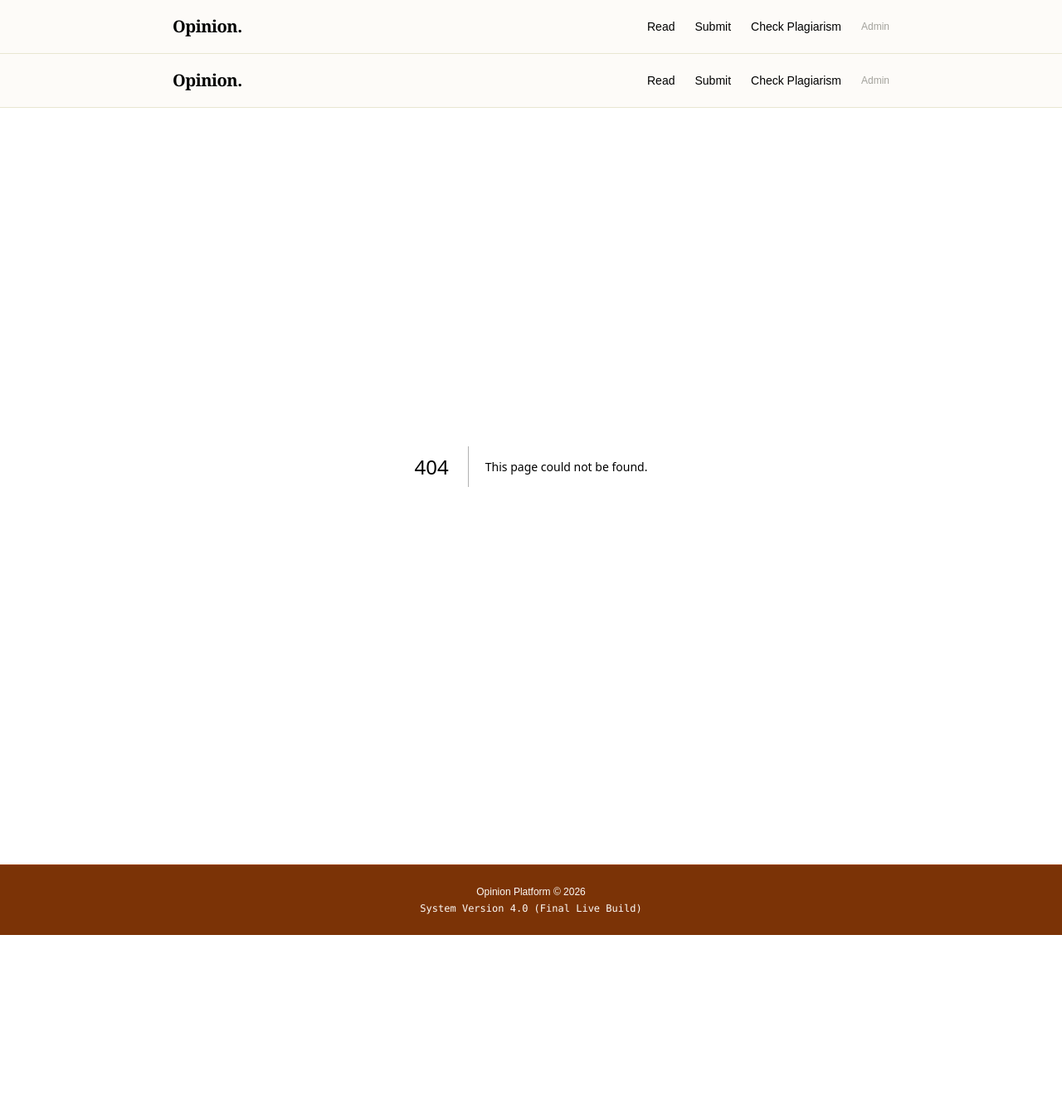
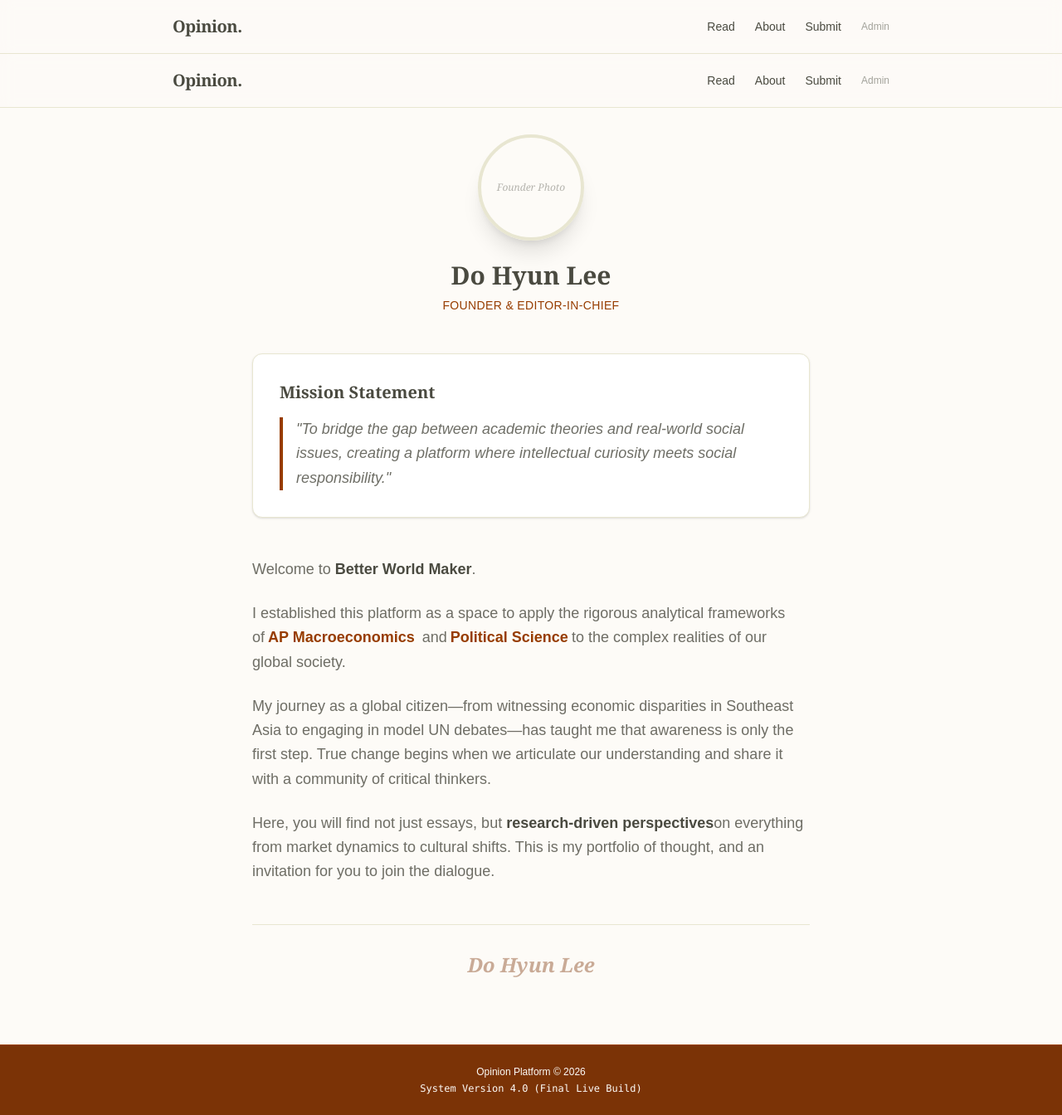
Before and after one commit to dlehgus080310-boop/Opinion-platform, a Next.js app: page /about in a window 1280 px wide. Before the commit this address had no page. Shown: the whole page at 83% size. Before the commit the page ends 1127 px from the top, so only its background shows below. Built offline with nearby package versions, Linux system fonts and the light colour scheme.

Commit message:
Feat: Complete Portfolio V4 enhancements (About page, Categories, Polish)

```diff
--- /dev/null
+++ b/src/app/about/page.tsx
@@ -0,0 +1,64 @@
+import Image from "next/image";
+
+export const metadata = {
+    title: "About the Founder | Opinion Platform",
+    description: "The mission and story behind Better World Maker.",
+};
+
+export default function AboutPage() {
+    return (
+        <div className="max-w-2xl mx-auto space-y-12 animate-in fade-in slide-in-from-bottom-4 duration-700">
+
+            {/* Header Section */}
+            <section className="text-center space-y-6">
+                <div className="relative w-32 h-32 mx-auto rounded-full overflow-hidden border-4 border-beige-200 shadow-xl">
+                    {/* Placeholder for Founder's Image - User can replace this later */}
+                    <div className="w-full h-full bg-beige-300 flex items-center justify-center text-beige-900/40 text-xs font-serif italic">
+                        Founder Photo
+                    </div>
+                </div>
+                <div>
+                    <h1 className="text-3xl font-serif font-bold text-beige-900">Do Hyun Lee</h1>
+                    <p className="text-amber-800 font-medium tracking-wide uppercase text-sm mt-2">Founder & Editor-in-Chief</p>
+                </div>
+            </section>
+
+            {/* Mission Statement */}
+            <section className="bg-white p-8 rounded-xl shadow-sm border border-beige-200">
+                <h2 className="text-xl font-serif font-bold text-beige-900 mb-4">Mission Statement</h2>
+                <blockquote className="text-lg text-beige-900/80 italic leading-relaxed border-l-4 border-amber-800 pl-4">
+                    "To bridge the gap between academic theories and real-world social issues, creating a platform where intellectual curiosity meets social responsibility."
+                </blockquote>
+            </section>
+
+            {/* Narrative Section */}
+            <section className="space-y-6 text-beige-900/80 leading-relaxed text-lg">
+                <p>
+                    Welcome to <span className="font-bold text-beige-900">Better World Maker</span>.
+                </p>
+                <p>
+                    I established this platform as a space to apply the rigorous analytical frameworks of
+                    <span className="font-semibold text-amber-800 mx-1">AP Macroeconomics</span> and
+                    <span className="font-semibold text-amber-800 mx-1">Political Science</span>
+                    to the complex realities of our global society.
+                </p>
+                <p>
+                    My journey as a global citizen—from witnessing economic disparities in Southeast Asia to
+                    engaging in model UN debates—has taught me that awareness is only the first step.
+                    True change begins when we articulate our understanding and share it with a community
+                    of critical thinkers.
+                </p>
+                <p>
+                    Here, you will find not just essays, but <span className="font-bold text-beige-900">research-driven perspectives</span>
+                    on everything from market dynamics to cultural shifts. This is my portfolio of thought,
+                    and an invitation for you to join the dialogue.
+                </p>
+            </section>
+
+            {/* Footer / Signature */}
+            <div className="pt-8 border-t border-beige-200 text-center">
+                <p className="font-serif text-2xl text-amber-900/40 font-bold italic">Do Hyun Lee</p>
+            </div>
+        </div>
+    );
+}
--- a/src/app/admin/edit/[id]/page.tsx
+++ b/src/app/admin/edit/[id]/page.tsx
@@ -93,8 +93,8 @@ export default async function EditPage(props: PageProps) {
                         <option value="Science">Science</option>
                         <option value="Medical">Medical</option>
                         <option value="Essay">Essay</option>
-                        <option value="Portfolio (Art)">Portfolio (Art)</option>
-                        <option value="Portfolio (Architecture)">Portfolio (Architecture)</option>
+                        <option value="Academic Research">Academic Research</option>
+                        <option value="AP Economics Insights">AP Economics Insights</option>
                     </select>
                 </div>
 
--- a/src/app/article/[id]/page.tsx
+++ b/src/app/article/[id]/page.tsx
@@ -1,5 +1,6 @@
 import { getArticleById } from "@/lib/store";
 import Link from "next/link";
+import Image from "next/image";
 import { ArrowLeft } from "lucide-react";
 
 interface PageProps {
@@ -46,28 +47,35 @@ export default async function ArticlePage(props: PageProps) {
             </Link>
 
             <header className="mb-12 text-center">
-                <div className="flex justify-center mb-6">
-                    <span className="px-3 py-1 bg-amber-50 text-amber-800 text-xs font-bold tracking-widest uppercase rounded-full">
+                <div className="border-b border-beige-200 pb-8 mb-8">
+                    <div className="flex items-center gap-3 mb-6">
+                        <span className="text-sm font-bold tracking-wider uppercase text-amber-800 bg-amber-50 px-3 py-1 rounded">
                             {article.category}
+                        </span>
+                        <span className="text-sm text-beige-900/60">
+                            {new Date(article.createdAt).toLocaleDateString('en-US', { year: 'numeric', month: 'short', day: '2-digit' })}
                         </span>
                     </div>
                     <h1 className="text-4xl md:text-5xl font-serif font-bold text-beige-900 mb-6 leading-tight">
                         {article.title}
                     </h1>
-                <div className="flex items-center justify-center gap-4 text-beige-900/60 text-sm mb-8">
-                    <span className="font-medium text-beige-900">{article.author}</span>
-                    <span>•</span>
-                    <span>{new Date(article.createdAt).toLocaleDateString(undefined, { year: 'numeric', month: 'long', day: 'numeric' })}</span>
+                    <div className="flex items-center gap-3 text-beige-900/60 font-medium">
+                        <div className="w-10 h-10 rounded-full bg-beige-200 flex items-center justify-center text-lg font-serif">
+                            {article.author[0]}
+                        </div>
+                        <span>By {article.author}</span>
+                    </div>
                 </div>
 
-                {/* Article Cover Image */}
                 {article.imageUrl && (
-                    <div className="relative w-full mb-12 rounded-xl overflow-hidden shadow-sm bg-beige-50">
-                        {/* eslint-disable-next-line @next/next/no-img-element */}
-                        <img
+                    <div className="relative w-full h-auto max-h-[600px] mb-10 rounded-xl overflow-hidden border border-beige-200 bg-beige-50">
+                        <Image
                             src={article.imageUrl}
                             alt={article.title}
-                            className="w-full h-auto max-h-[80vh] object-contain mx-auto"
+                            width={1200}
+                            height={800}
+                            className="w-full h-auto object-contain max-h-[600px]"
+                            priority
                         />
                     </div>
                 )}
--- a/src/app/page.tsx
+++ b/src/app/page.tsx
@@ -7,7 +7,7 @@ import Image from "next/image";
 export const dynamic = 'force-dynamic';
 export const revalidate = 0; // Disable ISR cache completely
 
-const CATEGORIES: Category[] = ['Politics', 'Economy', 'Society', 'Culture', 'Science', 'Medical', 'Essay', 'Portfolio (Art)', 'Portfolio (Architecture)'];
+const CATEGORIES: Category[] = ['Politics', 'Economy', 'Society', 'Culture', 'Science', 'Medical', 'Essay', 'Academic Research', 'AP Economics Insights'];
 
 interface PageProps {
   searchParams: Promise<{ category?: string }>;
@@ -50,10 +50,10 @@ export default async function Home(props: PageProps) {
 
       <header className="mb-12 text-center space-y-4">
         <h1 className="text-4xl md:text-5xl font-serif font-bold text-beige-900 tracking-tight">
-          Voices of the Era v3.2
+          Voices of the Era v4.0
         </h1>
         <p className="text-lg text-beige-900/60 max-w-2xl mx-auto">
-          A collection of curated essays, articles, and perspectives on the world around us.
+          A platform bridging academic theories and real-world issues.
         </p>
       </header>
 
@@ -129,7 +129,7 @@ export default async function Home(props: PageProps) {
                     {article.category}
                   </span>
                   <span className="text-xs text-beige-900/40">
-                    {new Date(article.createdAt).toLocaleDateString()}
+                    {new Date(article.createdAt).toLocaleDateString('en-US', { year: 'numeric', month: 'short', day: '2-digit' })}
                   </span>
                 </div>
                 <h2 className="text-2xl font-serif font-bold text-beige-900 mb-3 group-hover:text-amber-800 transition-colors">
--- a/src/app/submit/page.tsx
+++ b/src/app/submit/page.tsx
@@ -40,12 +40,10 @@ export default function SubmitPage() {
                         Category
                     </label>
                     <select
+                        name="category"
                         id="category"
-                        name="category"
-                        required
-                        className="w-full px-4 py-2 rounded-lg border border-beige-200 bg-white focus:outline-none focus:ring-2 focus:ring-amber-200/50"
+                        className="w-full px-4 py-3 rounded-lg border border-beige-300 bg-white focus:outline-none focus:ring-2 focus:ring-amber-500/20 text-beige-900"
                     >
-                        <option value="">Select a category...</option>
                         <option value="Politics">Politics</option>
                         <option value="Economy">Economy</option>
                         <option value="Society">Society</option>
@@ -53,8 +51,8 @@ export default function SubmitPage() {
                         <option value="Science">Science</option>
                         <option value="Medical">Medical</option>
                         <option value="Essay">Essay</option>
-                        <option value="Portfolio (Art)">Portfolio (Art)</option>
-                        <option value="Portfolio (Architecture)">Portfolio (Architecture)</option>
+                        <option value="Academic Research">Academic Research</option>
+                        <option value="AP Economics Insights">AP Economics Insights</option>
                     </select>
                 </div>
 
--- a/src/components/Navbar.tsx
+++ b/src/components/Navbar.tsx
@@ -12,12 +12,16 @@ export default function Navbar() {
                     <Link href="/" className="hover:text-amber-700 transition-colors">
                         Read
                     </Link>
+                    <Link href="/about" className="hover:text-amber-700 transition-colors">
+                        About
+                    </Link>
                     <Link href="/submit" className="hover:text-amber-700 transition-colors">
                         Submit
                     </Link>
-                    <Link href="/plagiarism-check" className="hover:text-amber-700 transition-colors">
+                    {/* Internal Tool Hidden for Public Portfolio */}
+                    {/* <Link href="/plagiarism-check" className="hover:text-amber-700 transition-colors">
                         Check Plagiarism
-                    </Link>
+                    </Link> */}
                     <Link href="/admin" className="text-xs text-beige-900/50 hover:text-amber-700 transition-colors">
                         Admin
                     </Link>
--- a/src/lib/store.ts
+++ b/src/lib/store.ts
@@ -1,6 +1,6 @@
 import { prisma } from "./prisma";
 
-export type Category = 'Politics' | 'Economy' | 'Society' | 'Culture' | 'Science' | 'Medical' | 'Essay' | 'Portfolio (Art)' | 'Portfolio (Architecture)';
+export type Category = 'Politics' | 'Economy' | 'Society' | 'Culture' | 'Science' | 'Medical' | 'Essay' | 'Academic Research' | 'AP Economics Insights';
 
 export interface Article {
     id: string;
```
Lines whose indentation alone changed are shown as unchanged.
